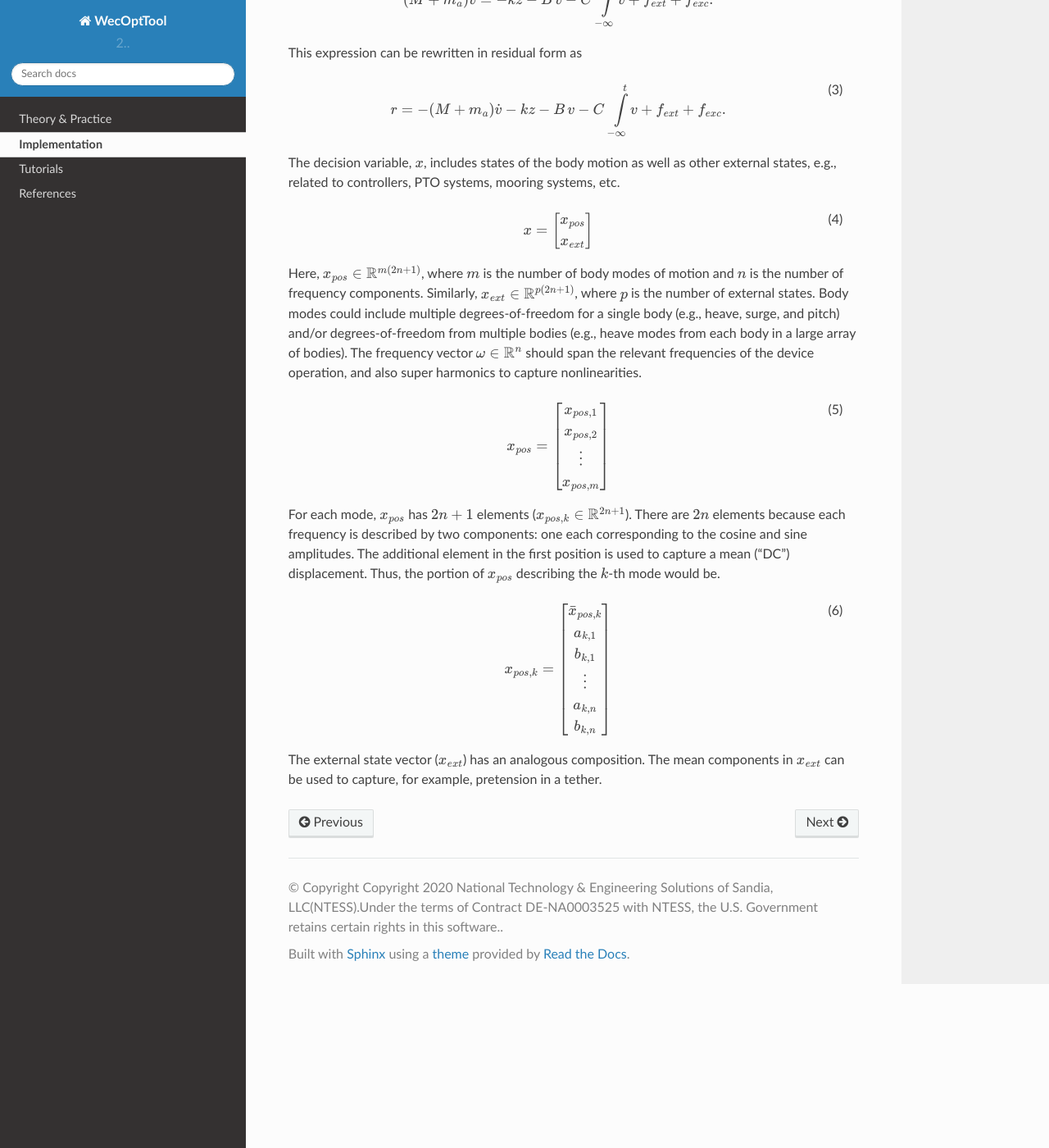
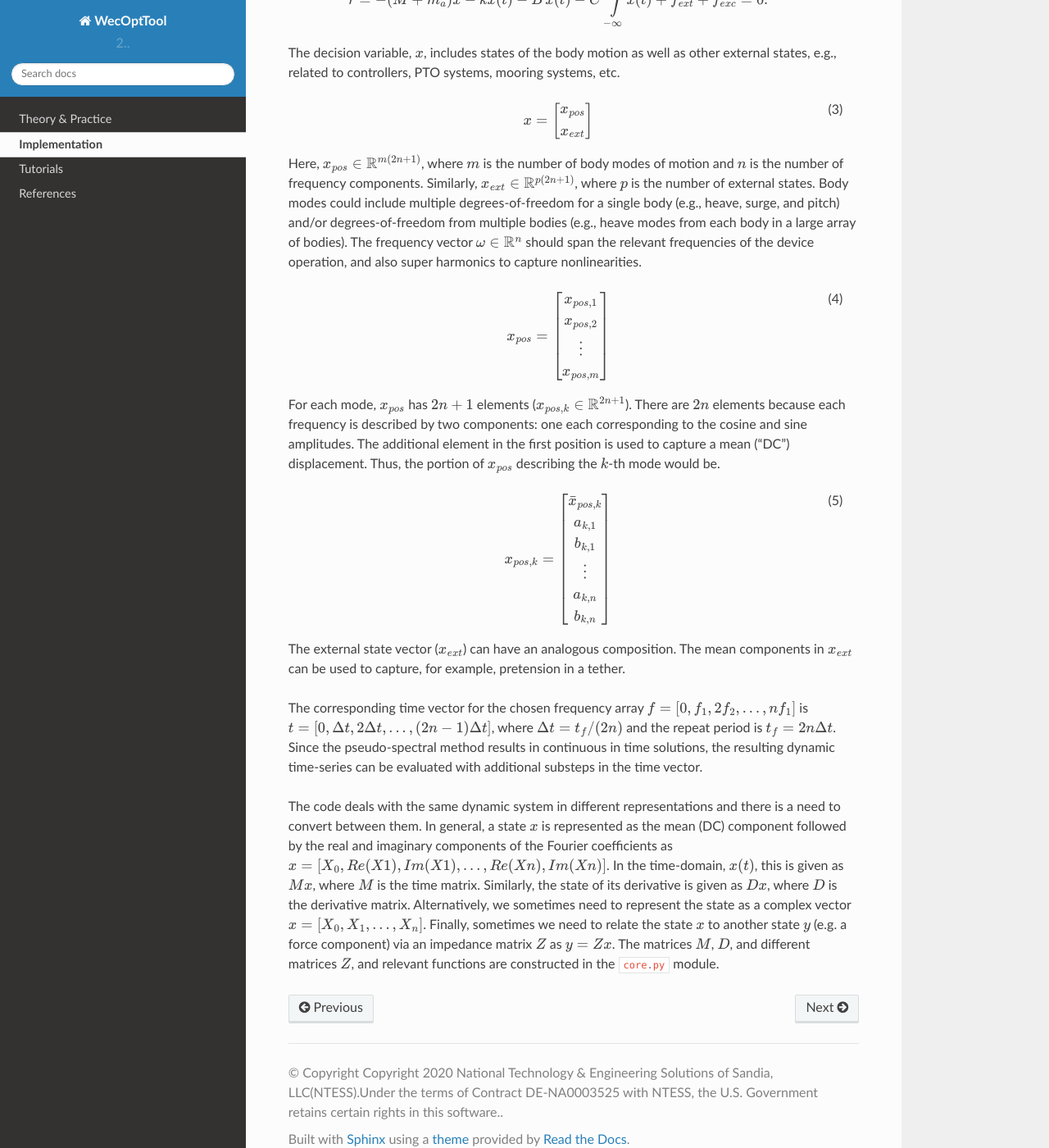
Before and after one commit to sandialabs/WecOptTool, a Sphinx documentation site: the page built from docs/source/implementation.rst, in a window 1280 px wide and 1400 px high, scrolled down 503 px. Shown: the whole window at 82% size. Built offline with Sphinx 7.4.7 and the Read the Docs theme 2.0.0, drawn with Linux system fonts in a browser that asks for light colours; pages that are not in the unit, such as notebooks, are missing from menus; some of the changed text lies outside the part shown.

Commit message:
implementation documentation

```diff
--- a/docs/source/implementation.rst
+++ b/docs/source/implementation.rst
@@ -11,17 +11,11 @@
     c_{eq}(x) &= 0
     :label: optim_prob_implementation
 
-For the linear case, which is the default formulation in WecOptTool, the WEC dynamics can be expressed as
+For the linear case, which is the default formulation in WecOptTool, the WEC dynamics can be expressed, in residual form, as
 
 .. math::
-    (M + m_a) \dot{v} = - k z - B \, v - C \int\limits_{-\infty}^t v  + f_{ext} + f_{exc} .
+    r = -(M + m_a) \ddot{x} - k x(t) - B \, \dot{x}(t) - C \int\limits_{-\infty}^t \dot{x}(t)  + f_{ext} + f_{exc} = 0.
     :label: wec_dynamics
-
-This expression can be rewritten in residual form as
-
-.. math::
-    r = -(M + m_a) \dot{v} - k z - B \, v - C \int\limits_{-\infty}^t v  + f_{ext} + f_{exc} .
-    :label: residual_dynamics
 
 The decision variable, :math:`x`, includes states of the body motion as well as other external states, e.g., related to controllers, PTO systems, mooring systems, etc.
 
@@ -65,9 +59,16 @@
     \end{bmatrix}
     :label: decision_variable_position_detail
 
-The external state vector (:math:`x_{ext}`) has an analogous composition.
+The external state vector (:math:`x_{ext}`) can have an analogous composition.
 The mean components in :math:`x_{ext}` can be used to capture, for example, pretension in a tether.
 
-.. TODO: MIMO transfer function block matrices
-.. TODO: dynamics evaluated in terms of position (not velocity)
-.. TODO: time vector
+The corresponding time vector for the chosen frequency array :math:`f = [0, f_1, 2 f_2, ..., n f_1]` is :math:`t = [0, \Delta t, 2 \Delta t, ..., (2n-1) \Delta t]`, where :math:`\Delta t = t_f/(2n)` and the repeat period is :math:`t_f=2n\Delta t`.
+Since the pseudo-spectral method results in continuous in time solutions, the resulting dynamic time-series can be evaluated with additional substeps in the time vector.
+
+The code deals with the same dynamic system in different representations and there is a need to convert between them.
+In general, a state :math:`x` is represented as the mean (DC) component followed by the real and imaginary components of the Fourier coefficients as :math:`x=[X_0, Re(X1), Im(X1), ..., Re(Xn), Im(Xn)]`.
+In the time-domain, :math:`x(t)`, this is given as :math:`Mx`, where :math:`M` is the time matrix.
+Similarly, the state of its derivative is given as :math:`Dx`, where :math:`D` is the derivative matrix.
+Alternatively, we sometimes need to represent the state as a complex vector :math:`x=[X_0, X_1, ..., X_n]`.
+Finally, sometimes we need to relate the state :math:`x` to another state :math:`y` (e.g. a force component) via an impedance matrix :math:`Z` as :math:`y = Zx`.
+The matrices :math:`M`, :math:`D`, and different matrices :math:`Z`, and relevant functions are constructed in the :python:`core.py` module.
```
Also changed, not shown: 1 other file.
